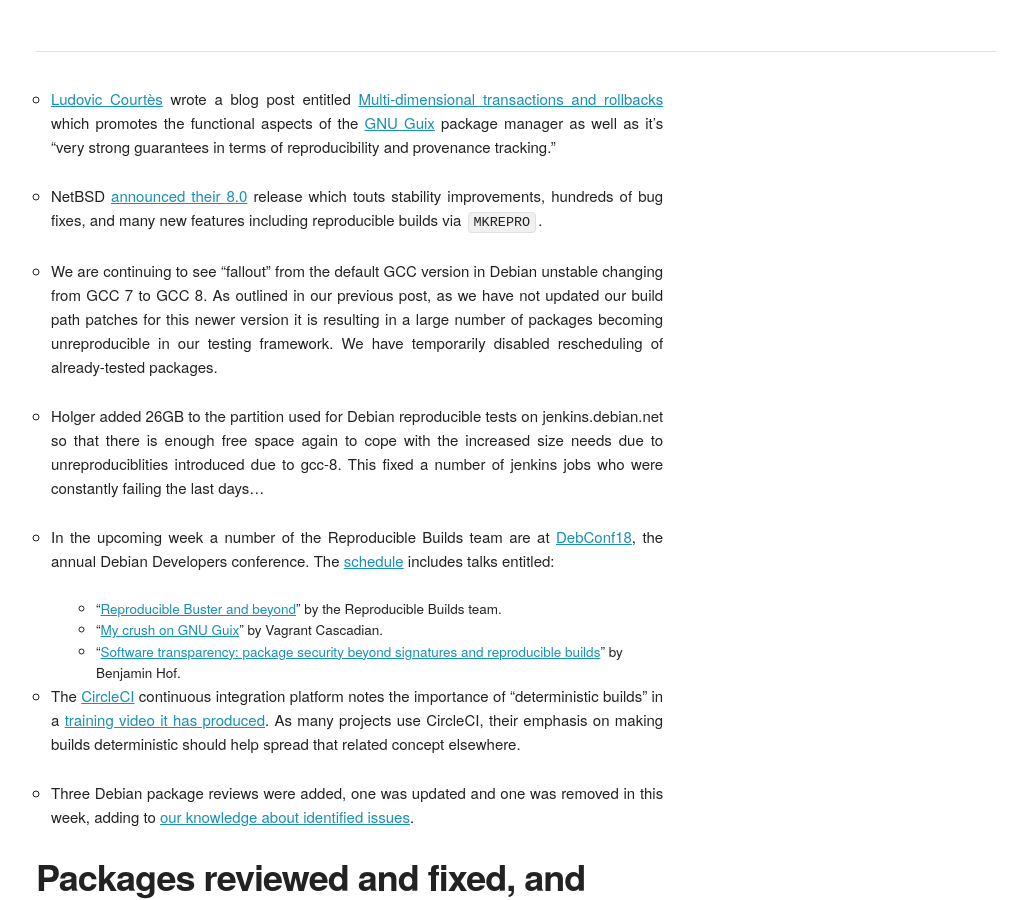
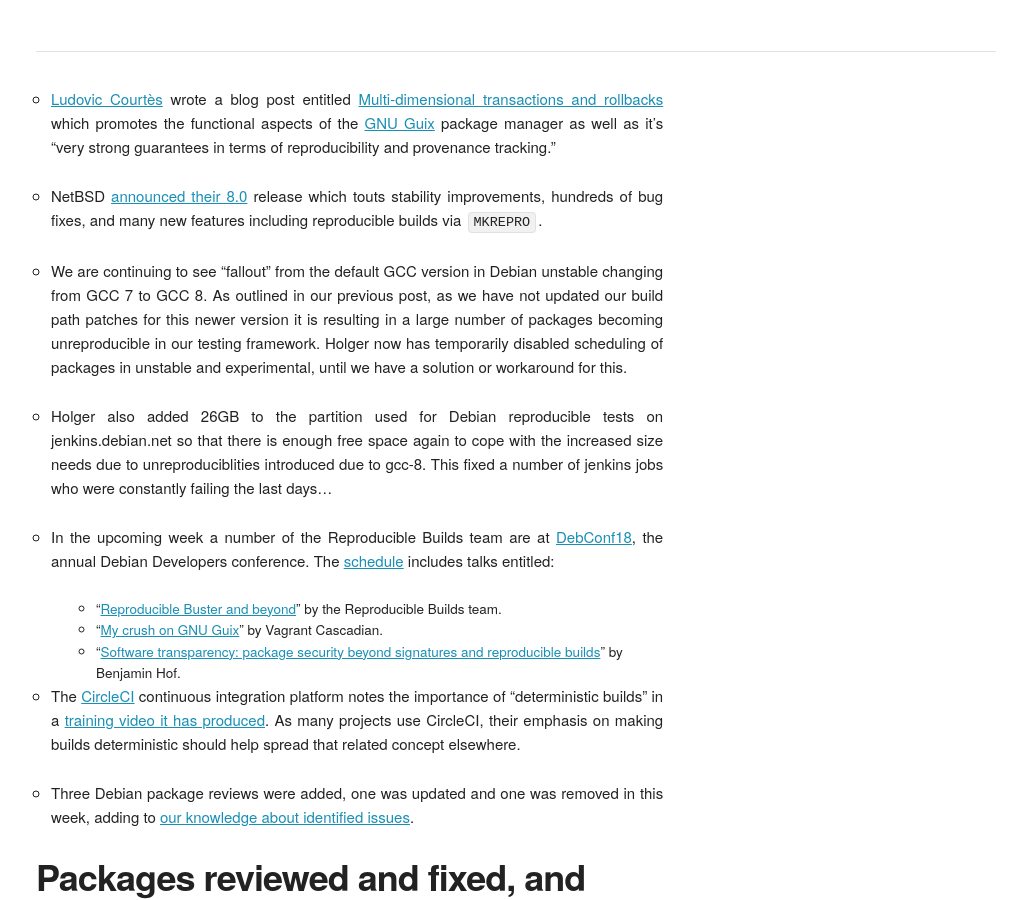
Before and after one commit to prototypefund/reproducible-website, a Jekyll site: the page built from _blog/posts/170.md, in a window 1280 px wide and 900 px high, scrolled down 368 px. Shown: the whole window, without its empty margins (124-1151 px from the left). Built offline with Jekyll 4.4.1, drawn with Linux system fonts in a browser that asks for light colours; some web fonts are replaced.

Commit message:
170: explain that we have stopped testing sid and experimental for now
Signed-off-by: Holger Levsen <holger@layer-acht.org>

```diff
--- a/_blog/posts/170.md
+++ b/_blog/posts/170.md
@@ -7,9 +7,9 @@
 
 * NetBSD [announced their 8.0](http://www.netbsd.org/releases/formal-8/NetBSD-8.0.html) release which touts stability improvements, hundreds of bug fixes, and many new features including reproducible builds via `MKREPRO`.
 
-* We are continuing to see "fallout" from the default GCC version in Debian unstable changing from GCC 7 to GCC 8. As outlined in our previous post, as we have not updated our build path patches for this newer version it is resulting in a large number of packages becoming unreproducible in our testing framework. We have temporarily disabled rescheduling of already-tested packages.
+* We are continuing to see "fallout" from the default GCC version in Debian unstable changing from GCC 7 to GCC 8. As outlined in our previous post, as we have not updated our build path patches for this newer version it is resulting in a large number of packages becoming unreproducible in our testing framework. Holger now has temporarily disabled scheduling of packages in unstable and experimental, until we have a solution or workaround for this.
 
-* Holger added 26GB to the partition used for Debian reproducible tests on jenkins.debian.net so that there is enough free space again to cope with the increased size needs due to unreproduciblities introduced due to gcc-8. This fixed a number of jenkins jobs who were constantly failing the last days...
+* Holger also added 26GB to the partition used for Debian reproducible tests on jenkins.debian.net so that there is enough free space again to cope with the increased size needs due to unreproduciblities introduced due to gcc-8. This fixed a number of jenkins jobs who were constantly failing the last days...
 
 * In the upcoming week a number of the Reproducible Builds team are at [DebConf18](https://debconf18.debconf.org/), the annual Debian Developers conference. The [schedule](https://debconf18.debconf.org/schedule/) includes talks entitled:
 
```
